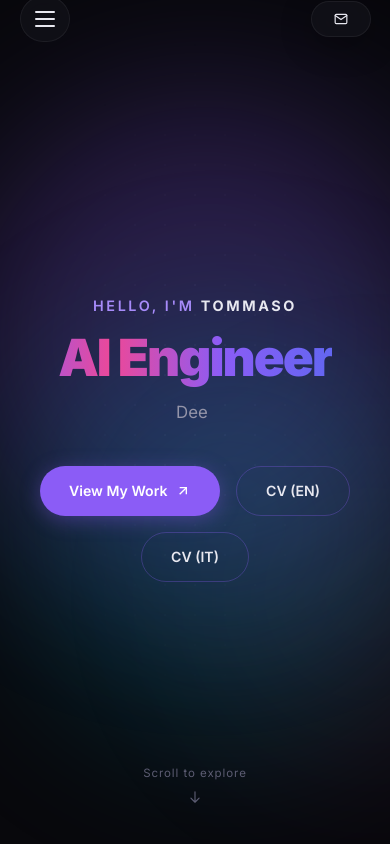
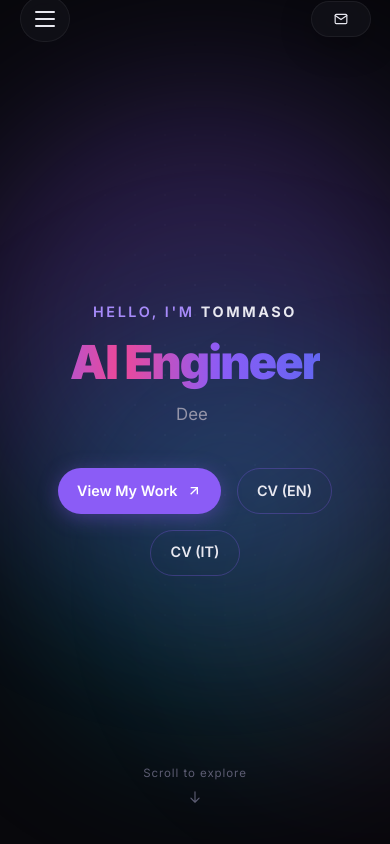
Before and after one commit to tommyballa/portfolio, a plain HTML site: page index.html in a window 390 px wide. Shown: the top 844 px of the page. Drawn offline with Linux system fonts and the light colour scheme.

Commit message:
Fix mobile responsive scaling and button wrapping

```diff
--- a/index.html
+++ b/index.html
@@ -61,7 +61,7 @@
 
         <div class="hero-content">
             <p class="hero-greeting anim-fade-up">Hello, I'm <strong style="color:var(--fg);">Tommaso</strong></p>
-            <h1 class="hero-name anim-fade-up anim-d1">
+            <h1 class="hero-name anim-fade-up anim-d1" style="font-size: clamp(2.2rem, 12vw, 6rem);">
                 <span class="gradient-shimmer">AI Engineer</span>
             </h1>
             <p class="hero-subtitle anim-fade-up anim-d3">
@@ -95,7 +95,7 @@
                 <!-- Name Card -->
                 <div class="bento-card bento-name">
                     <div class="bento-card-inner">
-                        <h3 class="bento-big-name" style="font-size: 1.8rem; letter-spacing: 0.05em;">AI ENGINEER</h3>
+                        <h3 class="bento-big-name" style="font-size: clamp(1.2rem, 5vw, 1.8rem); letter-spacing: 0.05em;">AI ENGINEER</h3>
                         <div class="bento-divider"></div>
                         <span class="bento-label">Tommaso Ballarin</span>
                     </div>
--- a/style.css
+++ b/style.css
@@ -386,6 +386,7 @@ body:hover .cursor-glow { opacity: 1; }
     gap: 1rem;
     justify-content: center;
     flex-wrap: wrap;
+    margin-top: 1rem;
 }
 
 /* Scroll hint */
@@ -1425,6 +1426,11 @@ body:hover .cursor-glow { opacity: 1; }
     .contact-form { grid-template-columns: 1fr; }
 
     .cursor-glow { display: none; }
+
+    .btn {
+        padding: 0.6rem 1.2rem;
+        font-size: 0.9rem;
+    }
 }
 
 @media (max-width: 480px) {
```
Also changed, not shown: 1 other file.
